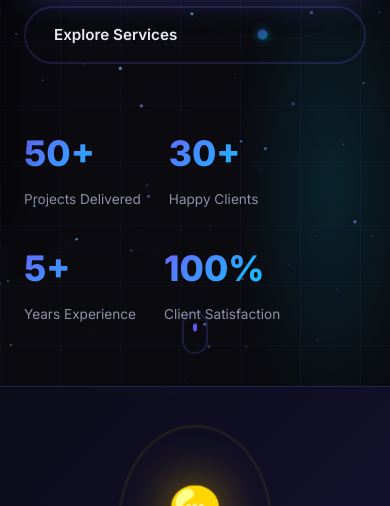
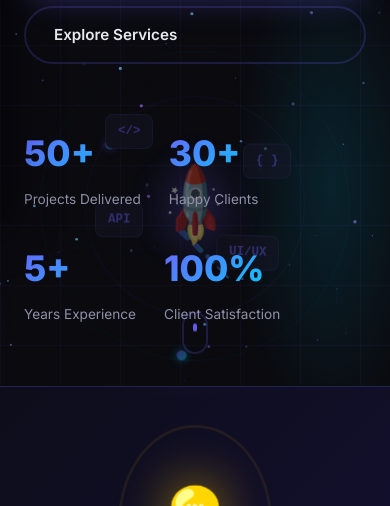
Before and after one commit to charsacdev/CharsacDesign, a plain HTML site: page index.html in a window 390 px wide. Shown: the part 615-1121 px from the top of the page. Drawn offline with Linux system fonts and the light colour scheme; animation ran at ten frames a second.

Commit message:
Update on the design

```diff
--- a/style.css
+++ b/style.css
@@ -1680,6 +1680,19 @@ h4 { font-size: 1rem; font-weight: 600; }
 
   .nav-desktop-links { display: none; }
   .hamburger { display: flex; }
+
+  .rocket-scene {
+    right: 50%;
+    top: auto;
+    bottom: 80px;
+    transform: translateX(50%);
+    width: 200px;
+    height: 200px;
+    opacity: 0.4;
+    z-index: 0;
+  }
+  .rocket-body { font-size: 3.5rem; }
+  .rocket-glow { width: 120px; height: 120px; }
   .nav-container { position: relative; }
 
   .hero-stats { gap: 28px; }
```
